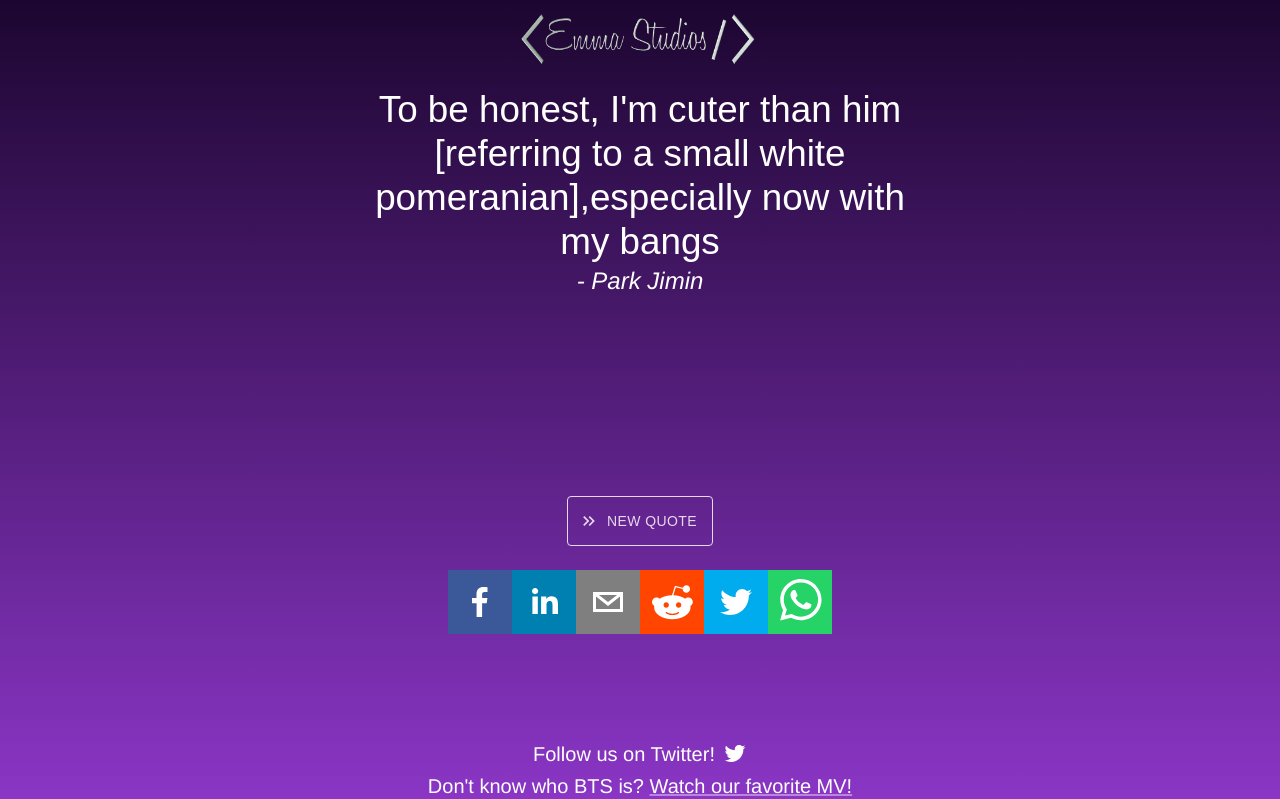
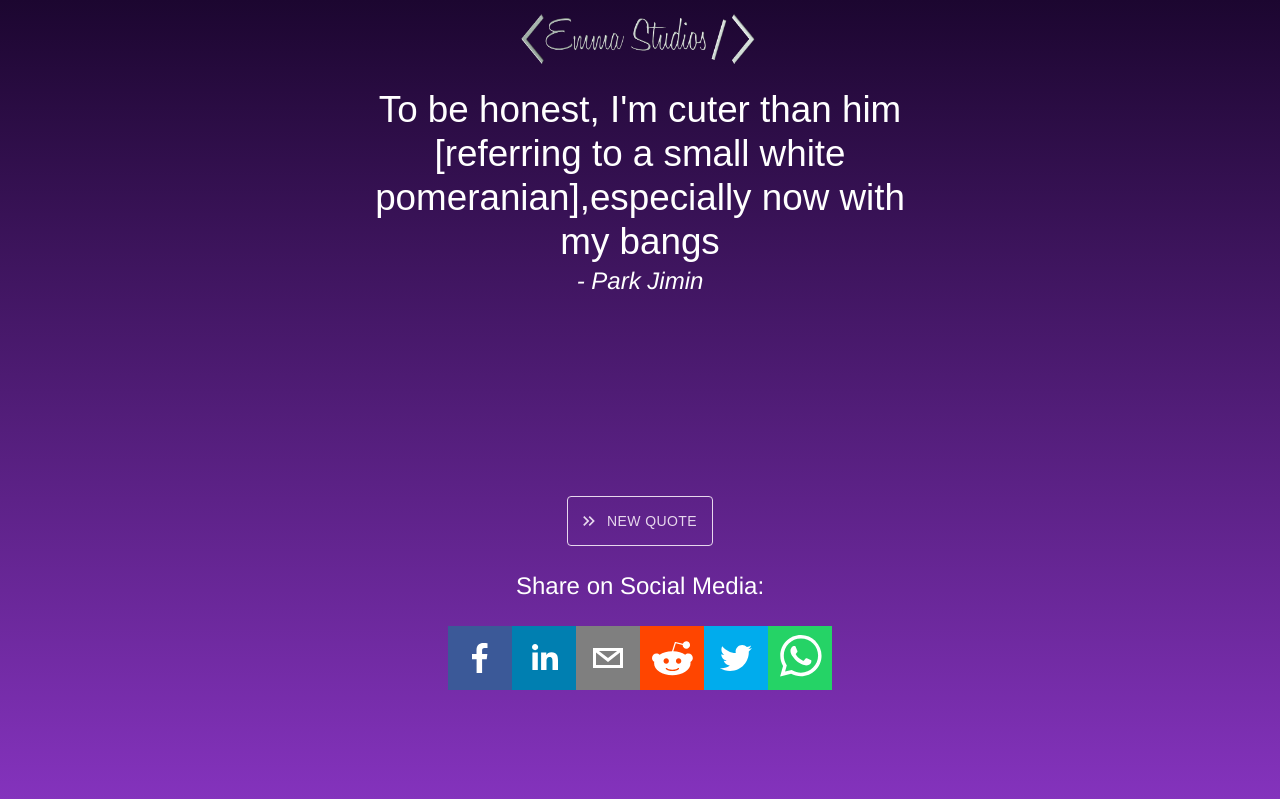
Before and after one commit to EmmaSecrest/btsQuotesRandomizer, a React (Create React App) app: page / in a window 1280 px wide. Shown: the top 799 px of the page. Built offline with nearby package versions, Linux system fonts and the light colour scheme.

Commit message:
Share on social media text added

```diff
--- a/src/quoteCard.js/QuoteCard.js
+++ b/src/quoteCard.js/QuoteCard.js
@@ -98,6 +98,15 @@
                       onClick = {() => getNewQuote()} >
                       New Quote</Button>
                 </Grid>
+                <Grid item>
+                <Typography
+                  variant='h5'
+                  align="center"
+                  color="#fff"
+                >
+                  Share on Social Media:
+                </Typography>
+                </Grid>
                 <Grid item container direction = 'horizontal' justifyContent = 'center' >
                     <Grid item>
                     <FacebookShareButton
```
Lines whose indentation alone changed are shown as unchanged.
